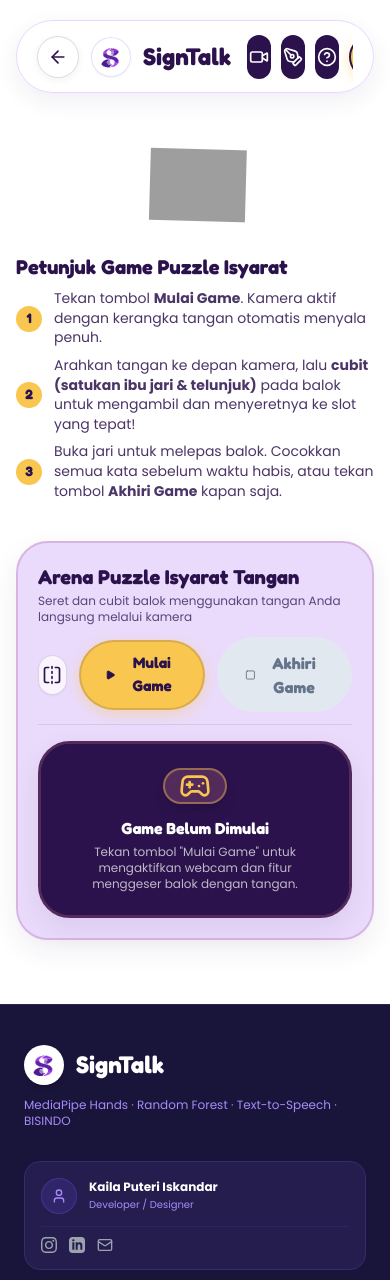
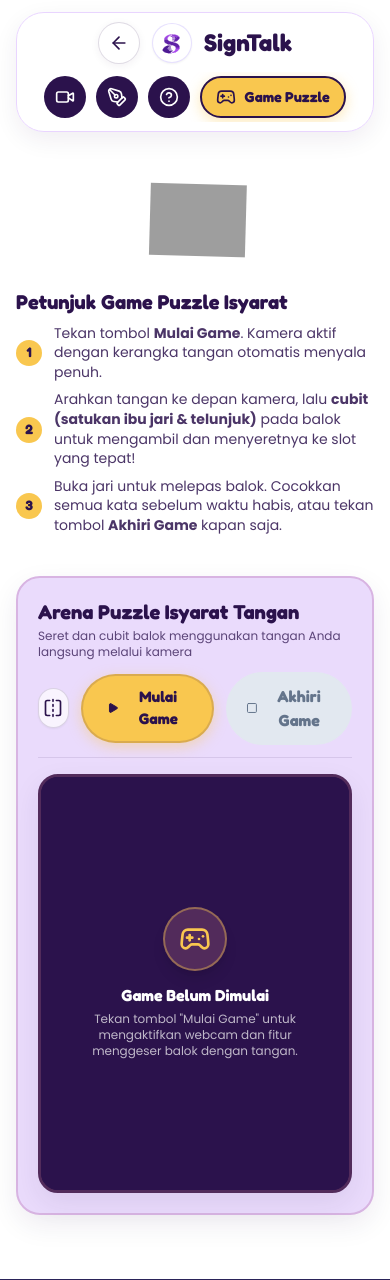
Before and after one commit to Kayclab/SignTalk, a Flask app: page /game in a window 390 px wide. Shown: the top 1280 px of the page. Run offline with Flask 3, Linux system fonts and the light colour scheme; parts of the project's set-up code (start-up, migrations or seed data) failed here and were passed over; some libraries are stand-ins or nearby versions; grey boxes are pictures that could not be loaded.

Commit message:
Responsive semua halaman: HP, tablet, laptop, PC
- Kamus (coverflow): ukuran kartu mengikuti layar, tidak lagi melebarkan halaman; tambah geser jari
- Navbar: logo di atas dan tab di bawah pada layar sempit, rapat pada <=380px
- Game: arena, balok, dan slot menyesuaikan lebar layar (container query) sehingga semua huruf muat
- Kuis: kotak PERAGAKAN dan penghitung soal tidak saling menimpa di HP
- Kotak kamera mengikuti rasio video di HP (kamera potret tidak terpotong)
- Cegah geser horizontal (html overflow-x) dan dino landing tidak melebihi layar

```diff
--- a/static/css/features.css
+++ b/static/css/features.css
@@ -25,10 +25,18 @@
   --shadow-soft: 0 8px 24px rgba(43, 18, 76, 0.06);
   --shadow-card: 0 10px 28px rgba(43, 18, 76, 0.08);
   --shadow-hover: 0 16px 36px rgba(43, 18, 76, 0.14);
+
+  /* Ukuran kartu Kamus (coverflow) - disesuaikan per ukuran layar di bagian RESPONSIVE */
+  --cf-w: 230px;
+  --cf-h: 310px;
+  --cf-x1: 190px;
+  --cf-x2: 350px;
+  --cf-stage-min: 450px;
 }
 
 html {
   scroll-behavior: smooth;
+  overflow-x: hidden; /* cegah halaman bisa digeser ke samping di HP (iOS) */
 }
 
 body {
@@ -412,20 +420,22 @@ input:checked + .toggle-slider:before {
   width: 100%;
   max-width: 1080px;
   margin: 0 auto;
-  min-height: 450px;
+  min-height: var(--cf-stage-min);
   display: flex;
   align-items: center;
   justify-content: center;
   perspective: 1200px;
-  overflow: visible; /* Tidak boleh hidden agar kartu tidak terpotong */
+  overflow-x: clip;   /* kartu samping tidak boleh melebarkan halaman */
+  overflow-y: visible; /* vertikal tetap visible agar kartu tidak terpotong */
+  touch-action: pan-y; /* geser horizontal dipakai untuk memutar kartu */
   user-select: none;
   padding: 3rem 0;
 }
 
 .coverflow-card {
   position: absolute;
-  width: 230px;
-  height: 310px;
+  width: var(--cf-w);
+  height: var(--cf-h);
   border-radius: 1.75rem;
   transition: all 0.6s cubic-bezier(0.25, 1, 0.5, 1);
   cursor: pointer;
@@ -457,7 +467,7 @@ input:checked + .toggle-slider:before {
 
 /* Card Samping 1 (Kiri & Kanan Dekat) */
 .coverflow-card.card-prev-1 {
-  transform: translateX(-190px) translateZ(0) scale(0.9) rotateY(26deg);
+  transform: translateX(calc(var(--cf-x1) * -1)) translateZ(0) scale(0.9) rotateY(26deg);
   z-index: 15;
   opacity: 0.9;
 }
@@ -470,7 +480,7 @@ input:checked + .toggle-slider:before {
 }
 
 .coverflow-card.card-next-1 {
-  transform: translateX(190px) translateZ(0) scale(0.9) rotateY(-26deg);
+  transform: translateX(var(--cf-x1)) translateZ(0) scale(0.9) rotateY(-26deg);
   z-index: 15;
   opacity: 0.9;
 }
@@ -484,7 +494,7 @@ input:checked + .toggle-slider:before {
 
 /* Card Samping 2 (Kiri & Kanan Luar) - Tetap Ungu Pastel */
 .coverflow-card.card-prev-2 {
-  transform: translateX(-350px) translateZ(-90px) scale(0.75) rotateY(38deg);
+  transform: translateX(calc(var(--cf-x2) * -1)) translateZ(-90px) scale(0.75) rotateY(38deg);
   z-index: 8;
   opacity: 0.6;
   pointer-events: none;
@@ -497,7 +507,7 @@ input:checked + .toggle-slider:before {
 }
 
 .coverflow-card.card-next-2 {
-  transform: translateX(350px) translateZ(-90px) scale(0.75) rotateY(-38deg);
+  transform: translateX(var(--cf-x2)) translateZ(-90px) scale(0.75) rotateY(-38deg);
   z-index: 8;
   opacity: 0.6;
   pointer-events: none;
@@ -888,3 +898,102 @@ input:checked + .toggle-slider:before {
   transform: scale(1.12);
   box-shadow: 0 0 24px rgba(249, 209, 79, 0.9);
 }
+
+/* =============================================================
+   RESPONSIVE: HP (<=480), HP besar/tablet kecil (<=767), tablet (<=1023)
+   ============================================================= */
+
+/* Navbar: di layar sempit, logo di atas dan tab menu di bawah (tidak terpotong) */
+@media (max-width: 640px) {
+  .header-features { padding-top: 0.75rem; padding-bottom: 0.5rem; }
+  .nav-capsule {
+    flex-wrap: wrap;
+    justify-content: center;
+    border-radius: 1.75rem;
+    padding: 0.55rem 0.9rem;
+    row-gap: 0.5rem;
+  }
+  .nav-capsule > div:last-child {
+    width: 100%;
+    justify-content: center;
+    overflow-x: auto;
+    scrollbar-width: none;
+  }
+  .nav-capsule > div:last-child::-webkit-scrollbar { display: none; }
+  .nav-tab-item { height: 42px; flex-shrink: 0; }
+  .nav-tab-inactive { width: 42px; }
+  .nav-tab-active { padding: 0 14px !important; }
+  .nav-tab-active .nav-label { max-width: 120px; white-space: nowrap; }
+}
+
+/* Kamus (coverflow): kartu lebih kecil agar muat di layar HP */
+@media (max-width: 1023px) {
+  :root { --cf-w: 210px; --cf-h: 284px; --cf-x1: 168px; --cf-x2: 300px; --cf-stage-min: 420px; }
+}
+@media (max-width: 767px) {
+  :root { --cf-w: 190px; --cf-h: 256px; --cf-x1: 136px; --cf-x2: 230px; --cf-stage-min: 390px; }
+  .coverflow-stage { padding: 2rem 0; }
+}
+@media (max-width: 479px) {
+  :root { --cf-w: 170px; --cf-h: 230px; --cf-x1: 118px; --cf-x2: 200px; --cf-stage-min: 350px; }
+  .coverflow-stage { padding: 1.5rem 0; }
+  /* kartu luar tidak perlu terlihat di layar sempit */
+  .coverflow-card.card-prev-2,
+  .coverflow-card.card-next-2 { opacity: 0; }
+}
+
+/* Kartu hasil & blok game: sentuhan nyaman di HP */
+@media (max-width: 767px) {
+  .card-pastel-purple { border-radius: 1.5rem; }
+  .camera-box { border-radius: 1.25rem; }
+  .btn-camera-start, .btn-camera-stop { padding: 0.8rem 1.25rem; }
+}
+
+/* Game di HP: arena dibuat tinggi (rasio mengikuti video lewat JS, bawaan 3:4),
+   balok & slot mengecil mengikuti lebar arena agar semua huruf muat satu baris */
+.game-viewport { container-type: inline-size; }
+
+@media (max-width: 1023px) {
+  .game-viewport { aspect-ratio: 4 / 3; max-height: none; border-radius: 1.25rem; }
+  .puzzle-hud { top: 0.5rem; left: 0.5rem; right: 0.5rem; }
+  #puzzle-overlay { padding: 0.6rem; }
+  #puzzle-overlay > div:first-child { padding-top: 2.6rem; }
+  #blocks-container, #slots-container { gap: 6px; }
+  .puzzle-block { width: 40px; height: 40px; border-radius: 0.75rem; border-width: 2px; font-size: 1.1rem; }
+  .puzzle-slot { width: 44px; height: 44px; border-radius: 0.75rem; border-width: 2px; }
+  .puzzle-slot span { font-size: 0.95rem; }
+}
+@media (max-width: 767px) {
+  .game-viewport { aspect-ratio: 3 / 4; } /* HP potret; JS menyesuaikan dengan rasio video */
+}
+@supports (width: 1cqw) {
+  @media (max-width: 1023px) {
+    .puzzle-block {
+      width: clamp(34px, calc((100cqw - 1.2rem - 36px) / 7), 64px);
+      height: clamp(34px, calc((100cqw - 1.2rem - 36px) / 7), 64px);
+    }
+    .puzzle-slot {
+      width: clamp(36px, calc((100cqw - 1.2rem - 36px) / 7), 68px);
+      height: clamp(36px, calc((100cqw - 1.2rem - 36px) / 7), 68px);
+    }
+  }
+}
+
+/* Kuis di HP: kotak PERAGAKAN lebih kecil, penghitung soal tidak menimpa */
+@media (max-width: 639px) {
+  .quiz-target-center { top: 0.5rem; padding: 0.3rem 0.9rem; border-width: 2px; border-radius: 1rem; }
+  #target-char { font-size: 1.9rem; margin: 0.1rem 0; }
+  .quiz-progress-pill { top: 0.5rem !important; right: 0.5rem !important; padding: 0.3rem 0.55rem !important; }
+  .quiz-progress-pill span { font-size: 0.75rem; }
+}
+
+/* Layar sangat sempit (<=380px): rapatkan tab menu agar keempat tab terlihat utuh */
+@media (max-width: 380px) {
+  .header-features { padding-left: 0.6rem; padding-right: 0.6rem; }
+  .nav-capsule { padding: 0.5rem 0.6rem; }
+  .nav-capsule > div:last-child { gap: 6px; }
+  .nav-tab-item { height: 38px; font-size: 0.8rem; }
+  .nav-tab-inactive { width: 38px; }
+  .nav-tab-active { padding: 0 10px !important; gap: 6px; }
+  .nav-tab-active .nav-label { max-width: 96px; }
+}
--- a/static/css/landing.css
+++ b/static/css/landing.css
@@ -28,6 +28,7 @@
 
 html {
   scroll-behavior: smooth;
+  overflow-x: hidden; /* cegah halaman bisa digeser ke samping di HP (iOS) */
 }
 
 body {
@@ -137,6 +138,7 @@ body b,
 }
 
 .dino-sway {
+  max-width: 100%;
   animation: dinoRocking 3.5s ease-in-out infinite;
   transform-origin: center bottom;
   will-change: transform;
--- a/static/js/features-common.js
+++ b/static/js/features-common.js
@@ -415,6 +415,27 @@ class SignTalkCamera {
     this.isFlipped = !this.isFlipped;
   }
 
+  // HP: samakan rasio kotak kamera dengan rasio video (kamera HP biasanya potret)
+  // supaya gambar tidak terpotong dan posisi tangan tetap sejajar.
+  _fitBoxToVideo() {
+    const box = this.canvas && this.canvas.parentElement;
+    if (!box || !this.video) return;
+    const apply = () => {
+      const vw = this.video.videoWidth;
+      const vh = this.video.videoHeight;
+      if (!vw || !vh) return;
+      const small = window.matchMedia('(max-width: 767px)').matches;
+      box.style.aspectRatio = (small || vh > vw) ? `${vw} / ${vh}` : '';
+    };
+    apply();
+    this.video.addEventListener('loadedmetadata', apply, { once: true });
+  }
+
+  _resetBoxAspect() {
+    const box = this.canvas && this.canvas.parentElement;
+    if (box) box.style.aspectRatio = '';
+  }
+
   async start() {
     try {
       this.stream = await navigator.mediaDevices.getUserMedia({
@@ -428,6 +449,7 @@ class SignTalkCamera {
 
       this.video.srcObject = this.stream;
       await this.video.play();
+      this._fitBoxToVideo();
 
       if (this.placeholder) {
         this.placeholder.classList.add('hidden');
@@ -455,6 +477,7 @@ class SignTalkCamera {
 
   stop() {
     this.loopId++;
+    this._resetBoxAspect();
 
     if (this.stream) {
       this.stream.getTracks().forEach(track => track.stop());
@@ -845,6 +868,27 @@ function initKamusCoverFlow({
   stage.addEventListener('mouseenter', () => { isHovered = true; });
   stage.addEventListener('mouseleave', () => { isHovered = false; });
 
+  // Geser jari (HP/tablet): geser kiri = berikutnya, geser kanan = sebelumnya
+  let touchStartX = null;
+  let touchStartY = null;
+  stage.addEventListener('touchstart', (e) => {
+    const t = e.touches[0];
+    touchStartX = t.clientX;
+    touchStartY = t.clientY;
+    isHovered = true; // jeda putar otomatis saat disentuh
+  }, { passive: true });
+  stage.addEventListener('touchend', (e) => {
+    isHovered = false;
+    if (touchStartX === null) return;
+    const t = e.changedTouches[0];
+    const dx = t.clientX - touchStartX;
+    const dy = t.clientY - touchStartY;
+    touchStartX = null;
+    if (Math.abs(dx) > 45 && Math.abs(dx) > Math.abs(dy) * 1.3) {
+      if (dx < 0) nextSlide(); else prevSlide();
+    }
+  }, { passive: true });
+
   if (prevBtn) prevBtn.addEventListener('click', prevSlide);
   if (nextBtn) nextBtn.addEventListener('click', nextSlide);
 
--- a/templates/game.html
+++ b/templates/game.html
@@ -16,7 +16,7 @@
   <script src="https://unpkg.com/lucide@latest"></script>
 
   <!-- CSS Khusus Fitur SignTalk -->
-  <link rel="stylesheet" href="{{ url_for('static', filename='css/features.css') }}?v=4.9">
+  <link rel="stylesheet" href="{{ url_for('static', filename='css/features.css') }}?v=5.3">
 </head>
 <body class="min-h-screen flex flex-col justify-between bg-white text-[#2B124C]">
 
@@ -318,7 +318,7 @@
     </div>
   </footer>
 
-  <script src="{{ url_for('static', filename='js/features-common.js') }}?v=6.4"></script>
+  <script src="{{ url_for('static', filename='js/features-common.js') }}?v=6.6"></script>
   <script>
     lucide.createIcons();
 
--- a/templates/kuis.html
+++ b/templates/kuis.html
@@ -16,7 +16,7 @@
   <script src="https://unpkg.com/lucide@latest"></script>
 
   <!-- CSS Khusus Fitur SignTalk -->
-  <link rel="stylesheet" href="{{ url_for('static', filename='css/features.css') }}?v=4.9">
+  <link rel="stylesheet" href="{{ url_for('static', filename='css/features.css') }}?v=5.3">
 </head>
 <body class="min-h-screen flex flex-col justify-between bg-white text-[#2B124C]">
 
@@ -220,7 +220,7 @@
           </div>
 
           <!-- PROGRESS DI POJOK KANAN ATAS -->
-          <div class="absolute top-4 right-4 z-30 bg-[#2B124C]/90 text-white px-4 py-2 rounded-xl backdrop-blur-md border border-[#F9C74F]/40 flex items-center gap-2">
+          <div class="quiz-progress-pill absolute top-4 right-4 z-30 bg-[#2B124C]/90 text-white px-4 py-2 rounded-xl backdrop-blur-md border border-[#F9C74F]/40 flex items-center gap-2">
             <i data-lucide="clock" class="w-4 h-4 text-[#F9C74F]"></i>
             <span id="quiz-progress" class="font-heading font-extrabold text-sm">1 / 10</span>
           </div>
@@ -404,7 +404,7 @@
   <!-- =======================================================
        LOGIKA JAVASCRIPT KUIS ISYARAT
        ======================================================= -->
-  <script src="{{ url_for('static', filename='js/features-common.js') }}?v=6.4"></script>
+  <script src="{{ url_for('static', filename='js/features-common.js') }}?v=6.6"></script>
   <script>
     lucide.createIcons();
 
--- a/templates/landing.html
+++ b/templates/landing.html
@@ -46,7 +46,7 @@
     <!-- SignTalk Custom CSS -->
     <link
       rel="stylesheet"
-      href="{{ url_for('static', filename='css/landing.css') }}"
+      href="{{ url_for('static', filename='css/landing.css') }}?v=2"
     />
   </head>
 
--- a/templates/latihan.html
+++ b/templates/latihan.html
@@ -16,7 +16,7 @@
   <script src="https://unpkg.com/lucide@latest"></script>
 
   <!-- CSS Khusus Fitur SignTalk -->
-  <link rel="stylesheet" href="{{ url_for('static', filename='css/features.css') }}?v=4.9">
+  <link rel="stylesheet" href="{{ url_for('static', filename='css/features.css') }}?v=5.3">
 </head>
 <body class="min-h-screen flex flex-col justify-between bg-white text-[#2B124C]">
 
@@ -359,7 +359,7 @@
     </div>
   </footer>
 
-  <script src="{{ url_for('static', filename='js/features-common.js') }}?v=6.4"></script>
+  <script src="{{ url_for('static', filename='js/features-common.js') }}?v=6.6"></script>
   <script>
     lucide.createIcons();
 
--- a/templates/penerjemah.html
+++ b/templates/penerjemah.html
@@ -16,7 +16,7 @@
   <script src="https://unpkg.com/lucide@latest"></script>
 
   <!-- CSS Khusus Fitur SignTalk -->
-  <link rel="stylesheet" href="{{ url_for('static', filename='css/features.css') }}?v=4.9">
+  <link rel="stylesheet" href="{{ url_for('static', filename='css/features.css') }}?v=5.3">
 </head>
 <body class="min-h-screen flex flex-col justify-between bg-white text-[#2B124C]">
 
@@ -363,7 +363,7 @@
     </div>
   </footer>
 
-  <script src="{{ url_for('static', filename='js/features-common.js') }}?v=6.4"></script>
+  <script src="{{ url_for('static', filename='js/features-common.js') }}?v=6.6"></script>
   <script>
     lucide.createIcons();
 
```
